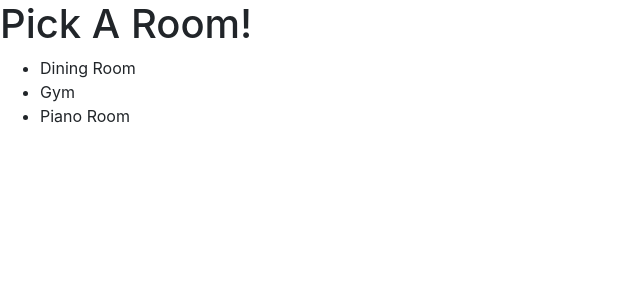
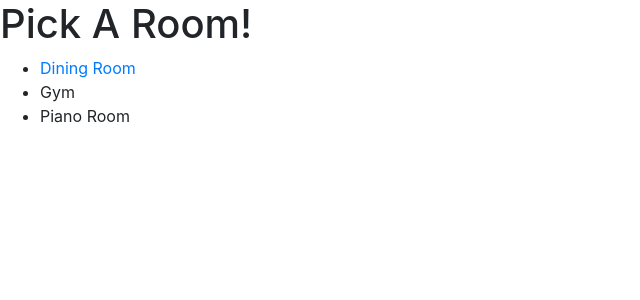
Before and after one commit to patthrasher/house-projects, a Django app: template todo/todo_list/templates/todo_list/room.html in a window 1280 px wide. Shown: the top 300 px of the page, without its empty margins (0-640 px from the left). Run offline with Django 3.2, Linux system fonts and the light colour scheme; the template is opened without the code that fills it, so the values that code supplies are empty; some libraries are stand-ins or nearby versions.

Commit message:
new branch, experimenting with site layout

```diff
--- a/todo/todo_list/templates/todo_list/base.html
+++ b/todo/todo_list/templates/todo_list/base.html
@@ -29,6 +29,9 @@
       <input class="form-control mr-sm-2" type="search" placeholder="Add Item" aria-label="
       Search" name="item">
       <button class="btn btn-outline-secondary my-2 my-sm-0" type="submit">Add To List</button>
+      <input class="form-control mr-sm-2" type="search" placeholder="Add a Category" aria-label="
+      Search" name="item2">
+      <button class="btn btn-outline-secondary my-2 my-sm-0" type="submit">Add Category</button>
     </form>
   </div>
 </nav>
--- a/todo/todo_list/templates/todo_list/room.html
+++ b/todo/todo_list/templates/todo_list/room.html
@@ -8,13 +8,13 @@
     <!-- Bootstrap CSS -->
     <link rel="stylesheet" href="https://stackpath.bootstrapcdn.com/bootstrap/4.5.3/css/bootstrap.min.css" integrity="sha384-TX8t27EcRE3e/ihU7zmQxVncDAy5uIKz4rEkgIXeMed4M0jlfIDPvg6uqKI2xXr2" crossorigin="anonymous">
 
-    <title>Hello, world!</title>
+    <title>Room</title>
   </head>
   <body>
     <h1>Pick A Room!</h1>
 
     <ul>
-      <li>Dining Room</li>
+      <li><a href="http://127.0.0.1:8000/todo/">Dining Room</a></li>
       <li>Gym</li>
       <li>Piano Room</li>
 
```
